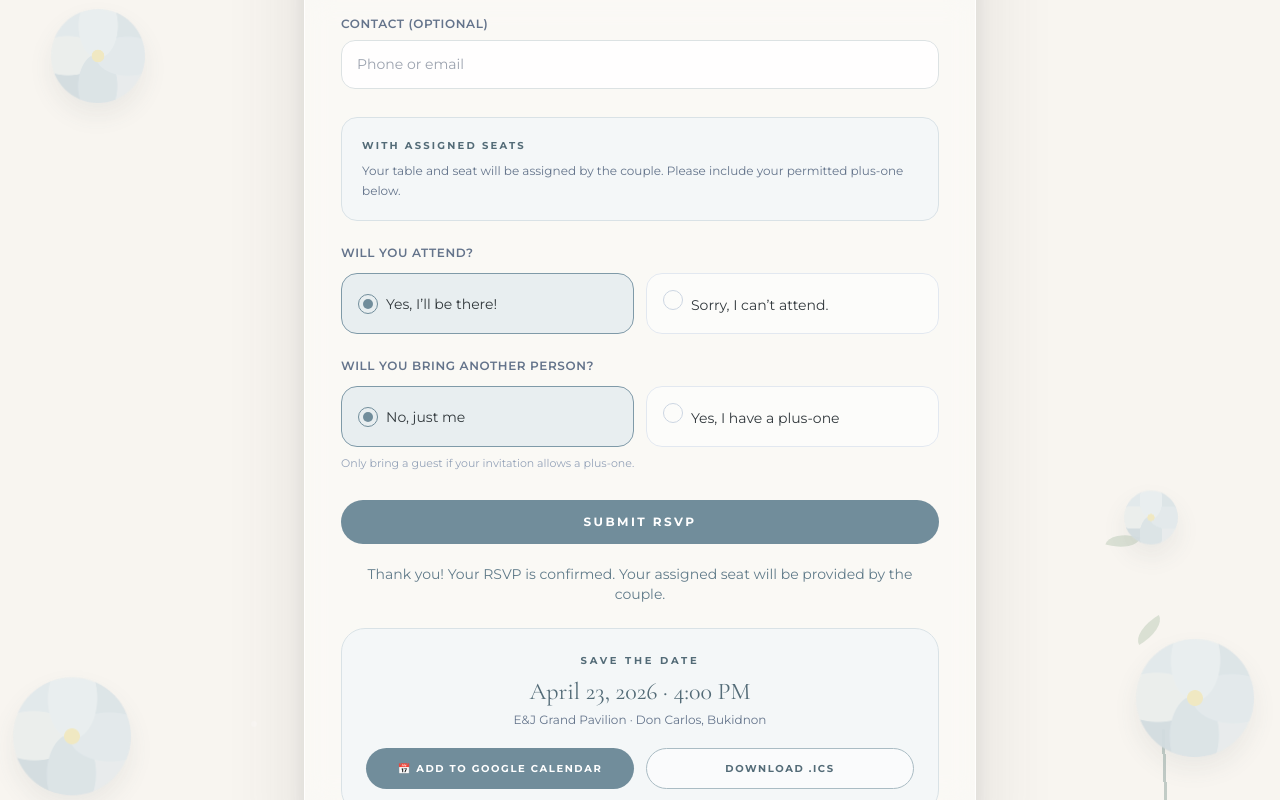
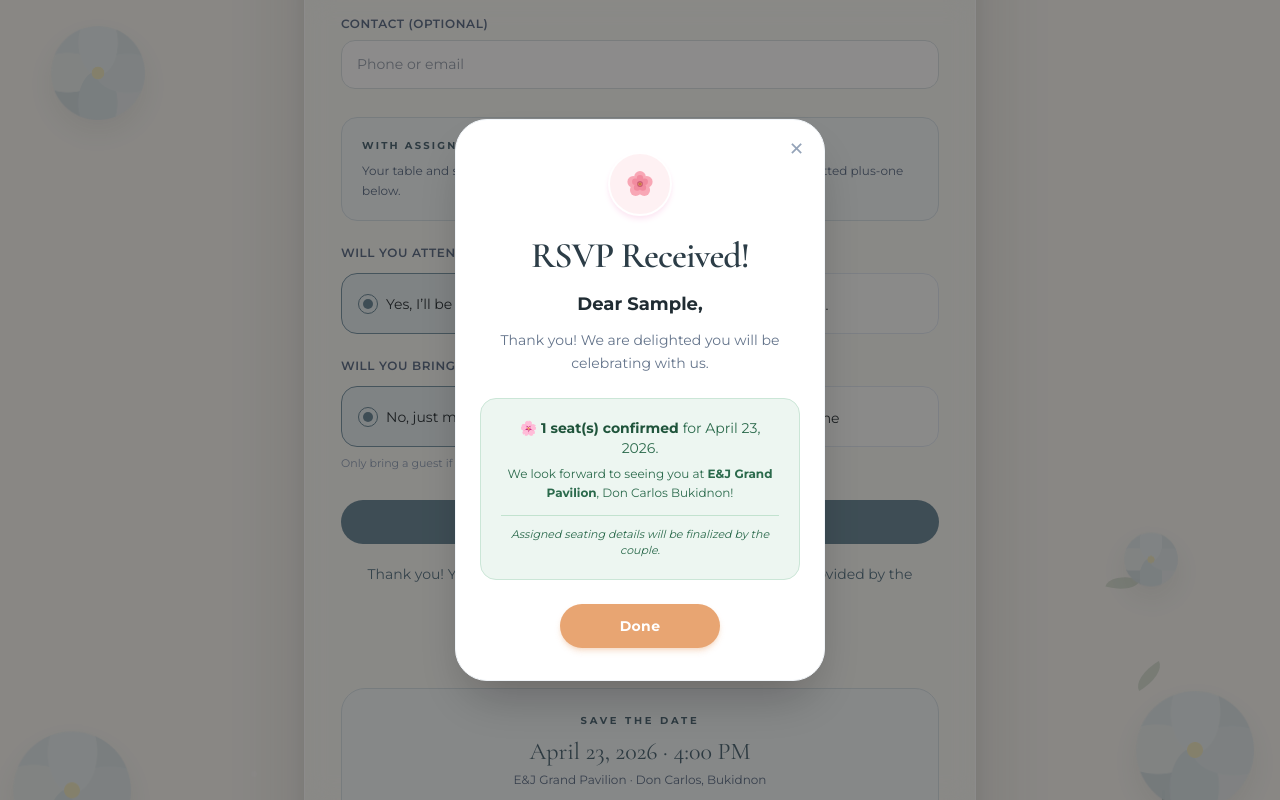
Before and after one commit to breacherwiz-hub/nezeal-shintal-rsvp, a Next.js app: page / in a window 1280 px wide. Both pictures are taken after typing "Sample", "name@example.com" into the empty fields and a click on the button "SUBMIT RSVP". Shown: the part 1141-1941 px from the top of the page. Built offline with nearby package versions, Linux system fonts and the light colour scheme.

Commit message:
Add RSVP confirmation modal popup after form submission

```diff
--- a/app/rsvp-form.tsx
+++ b/app/rsvp-form.tsx
@@ -25,6 +25,8 @@ export default function RSVPForm() {
   const [plusOne, setPlusOne] = useState<"yes" | "no">("no");
   const [plusOneName, setPlusOneName] = useState("");
   const [confirmed, setConfirmed] = useState(false);
+  const [showModal, setShowModal] = useState(false);
+  const [currentGuest, setCurrentGuest] = useState<Guest | null>(null);
 
   useEffect(() => {
     const saved = localStorage.getItem(KEY);
@@ -67,6 +69,9 @@ export default function RSVPForm() {
     localStorage.setItem(KEY, JSON.stringify(guests));
     setSeat(guest.seat);
     setConfirmed(true);
+    setCurrentGuest(guest);
+    setShowModal(true); // Open the popup modal right after clicking RSVP!
+
     setStatus(attendance === "yes"
       ? (guest.seat ? `Thank you! Your assigned seat is ${guest.seat}.` : "Thank you! Your RSVP is confirmed. Your assigned seat will be provided by the couple.")
       : "Thank you for letting us know. We’ll miss you!");
@@ -114,6 +119,7 @@ export default function RSVPForm() {
   }
 
   return (
+    <>
       <form onSubmit={submit} className="glass paper-shadow rounded-[1.75rem] p-6 sm:p-9">
         <label className="block text-xs font-semibold tracking-wider text-slate-500 mb-2">FULL NAME</label>
         <input value={name} onChange={e => setName(e.target.value)} placeholder="Your name" className="field" />
@@ -144,11 +150,24 @@ export default function RSVPForm() {
           </div>
         )}
 
-      <button className="w-full mt-7 rounded-full bg-[#718d9b] hover:bg-[#607b89] text-white py-3.5 text-xs font-bold tracking-[.2em] uppercase transition hover:-translate-y-0.5">
+        <button className="w-full mt-7 rounded-full bg-[#718d9b] hover:bg-[#607b89] text-white py-3.5 text-xs font-bold tracking-[.2em] uppercase transition hover:-translate-y-0.5 cursor-pointer">
           Submit RSVP
         </button>
 
         {status && <p className="text-center text-sm text-[#607b89] mt-5 animate-rise">{status}</p>}
+
+        {confirmed && currentGuest && (
+          <div className="mt-6 text-center">
+            <button
+              type="button"
+              onClick={() => setShowModal(true)}
+              className="inline-flex items-center gap-1.5 px-6 py-2.5 rounded-full bg-[#e8a572] hover:bg-[#de935c] text-white text-xs font-bold tracking-wider uppercase transition shadow-md shadow-[#e8a572]/25 cursor-pointer"
+            >
+              🌸 View RSVP Confirmation Card
+            </button>
+          </div>
+        )}
+
         {confirmed && attendance === "yes" && (
           <div className="mt-6 rounded-3xl border border-[#d9e2e6] bg-[#f4f7f8] p-6 text-center animate-rise">
             <p className="text-[10px] tracking-[.28em] uppercase font-bold text-[#536b77]">SAVE THE DATE</p>
@@ -160,18 +179,122 @@ export default function RSVPForm() {
             </div>}
             {plusOne === "yes" && plusOneName && <p className="text-xs text-slate-500 mt-3">Plus-one: <span className="font-semibold text-[#536b77]">{plusOneName}</span></p>}
             <div className="grid sm:grid-cols-2 gap-3 mt-5">
-            <button type="button" onClick={addToGoogleCalendar} className="rounded-full bg-[#718d9b] text-white py-3 px-4 text-[10px] font-bold tracking-[.16em] uppercase transition hover:-translate-y-0.5">📅 Add to Google Calendar</button>
-            <button type="button" onClick={downloadCalendarFile} className="rounded-full border border-[#aabcc4] bg-white/60 text-[#536b77] py-3 px-4 text-[10px] font-bold tracking-[.16em] uppercase transition hover:-translate-y-0.5">Download .ICS</button>
+              <button type="button" onClick={addToGoogleCalendar} className="rounded-full bg-[#718d9b] text-white py-3 px-4 text-[10px] font-bold tracking-[.16em] uppercase transition hover:-translate-y-0.5 cursor-pointer">📅 Add to Google Calendar</button>
+              <button type="button" onClick={downloadCalendarFile} className="rounded-full border border-[#aabcc4] bg-white/60 text-[#536b77] py-3 px-4 text-[10px] font-bold tracking-[.16em] uppercase transition hover:-translate-y-0.5 cursor-pointer">Download .ICS</button>
             </div>
           </div>
         )}
       </form>
+
+      {/* Confirmation Modal Popup matching reference picture */}
+      {showModal && currentGuest && (
+        <div className="fixed inset-0 z-50 flex items-center justify-center p-4 bg-black/45 backdrop-blur-xs animate-rise">
+          {/* Backdrop Click Dismiss */}
+          <div className="fixed inset-0" onClick={() => setShowModal(false)} />
+
+          <div className="relative w-full max-w-[340px] sm:max-w-[370px] bg-white rounded-[32px] px-6 py-8 text-center shadow-2xl border border-slate-100 z-10">
+            {/* Top Close Button */}
+            <button
+              type="button"
+              onClick={() => setShowModal(false)}
+              className="absolute top-4 right-4 text-slate-400 hover:text-slate-600 text-lg leading-none p-1 cursor-pointer"
+              aria-label="Close"
+            >
+              ✕
+            </button>
+
+            {/* Blossom Circle Icon with Soft Halo */}
+            <div className="flex justify-center mb-5">
+              <div className="w-16 h-16 rounded-full bg-[#fef1f3] flex items-center justify-center border-2 border-white shadow-md shadow-pink-100">
+                <svg className="w-9 h-9" viewBox="0 0 100 100" fill="none" xmlns="http://www.w3.org/2000/svg">
+                  {/* Cherry Blossom Petals */}
+                  <g fill="#F8A7B5">
+                    <circle cx="50" cy="30" r="16" />
+                    <circle cx="69" cy="44" r="16" />
+                    <circle cx="62" cy="67" r="16" />
+                    <circle cx="38" cy="67" r="16" />
+                    <circle cx="31" cy="44" r="16" />
+                  </g>
+                  {/* Petal Inner Shading */}
+                  <g fill="#F28B9F">
+                    <circle cx="50" cy="34" r="9" />
+                    <circle cx="63" cy="44" r="9" />
+                    <circle cx="58" cy="60" r="9" />
+                    <circle cx="42" cy="60" r="9" />
+                    <circle cx="37" cy="44" r="9" />
+                  </g>
+                  {/* Flower Center Pistil */}
+                  <circle cx="50" cy="50" r="8" fill="#C95D74" />
+                  <circle cx="50" cy="50" r="4.5" fill="#E8B44A" />
+                  <circle cx="50" cy="50" r="2" fill="#8B263E" />
+                </svg>
+              </div>
+            </div>
+
+            {/* Title */}
+            <h2 className="font-display text-3xl sm:text-4xl text-[#2c3d47] font-semibold tracking-tight mb-4">
+              {currentGuest.attendance === "yes" ? "RSVP Received!" : "Response Received"}
+            </h2>
+
+            {/* Salutation */}
+            <p className="font-sans font-bold text-lg text-[#202c33] leading-snug mb-3">
+              Dear {currentGuest.name}{currentGuest.plusOne === "yes" && currentGuest.plusOneName ? ` & ${currentGuest.plusOneName}` : ""},
+            </p>
+
+            {/* Message */}
+            <p className="text-sm text-slate-500 leading-relaxed mb-6 font-normal">
+              {currentGuest.attendance === "yes" ? (
+                "Thank you! We are delighted you will be celebrating with us."
+              ) : (
+                "Thank you for letting us know! We will miss celebrating with you, but we truly appreciate your warm wishes."
+              )}
+            </p>
+
+            {/* Highlighted Confirmation Box */}
+            {currentGuest.attendance === "yes" ? (
+              <div className="bg-[#edf6f1] border border-[#cbe6d7] rounded-2xl p-4 sm:p-5 text-center mb-6">
+                <p className="text-sm font-bold text-[#1f543b] leading-snug">
+                  🌸 {currentGuest.seatsRequested || (currentGuest.plusOne === "yes" ? 2 : 1)} seat(s) confirmed{" "}
+                  <span className="font-normal text-[#2b6a4c]">for April 23, 2026.</span>
+                </p>
+                <p className="text-xs text-[#2b6a4c] mt-1.5 leading-relaxed">
+                  We look forward to seeing you at <strong>E&amp;J Grand Pavilion</strong>, Don Carlos Bukidnon!
+                </p>
+
+                {currentGuest.seat ? (
+                  <div className="mt-3 pt-2.5 border-t border-[#c2e2cf] text-xs font-semibold text-[#1f543b]">
+                    Assigned Seat: <span className="underline decoration-[#1f543b]">{currentGuest.seat}</span>
+                  </div>
+                ) : (
+                  <div className="mt-3 pt-2.5 border-t border-[#c2e2cf] text-[11px] text-[#2b6a4c] italic">
+                    Assigned seating details will be finalized by the couple.
+                  </div>
+                )}
+              </div>
+            ) : (
+              <div className="bg-[#fbf9f6] border border-[#e8ded1] rounded-2xl p-4 text-center mb-6 text-xs text-slate-600">
+                Your response has been recorded. Should your plans change, feel free to update your RSVP before March 30, 2026.
+              </div>
+            )}
+
+            {/* Done Button */}
+            <button
+              type="button"
+              onClick={() => setShowModal(false)}
+              className="w-36 sm:w-40 py-3 rounded-full bg-[#e8a572] hover:bg-[#de935c] active:scale-95 text-white font-bold text-sm tracking-wide shadow-md shadow-[#e8a572]/30 transition-all mx-auto block cursor-pointer"
+            >
+              Done
+            </button>
+          </div>
+        </div>
+      )}
+    </>
   );
 }
 
 function Choice({ active, onClick, title }: { active: boolean; onClick: () => void; title: string }) {
   return (
-    <button type="button" onClick={onClick} className={`rounded-2xl border p-4 text-left transition ${active ? "border-[#7f9aa8] bg-[#e8eef0]" : "border-slate-200 bg-white/50 hover:bg-white"}`}>
+    <button type="button" onClick={onClick} className={`rounded-2xl border p-4 text-left transition cursor-pointer ${active ? "border-[#7f9aa8] bg-[#e8eef0]" : "border-slate-200 bg-white/50 hover:bg-white"}`}>
       <span className={`inline-flex h-5 w-5 rounded-full border items-center justify-center mr-2 ${active ? "border-[#718d9b]" : "border-slate-300"}`}>
         {active && <span className="h-2.5 w-2.5 rounded-full bg-[#718d9b]" />}
       </span>
```
Lines whose indentation alone changed are shown as unchanged.
